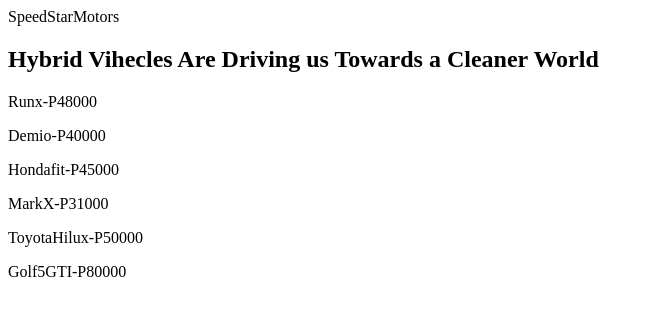
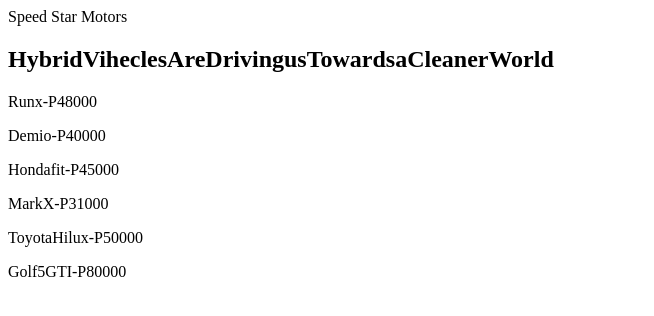
Before and after one commit to mjsebina/Speed-Star-Motors, a plain HTML site: page index.html in a window 1280 px wide. Shown: the whole page, without its empty margins (0-654 px from the left). Drawn offline with Linux system fonts and the light colour scheme.

Commit message:
Update index.html

```diff
--- a/index.html
+++ b/index.html
@@ -1,6 +1,6 @@
 <html>
-<head>SpeedStarMotors</head>
-<h2>Hybrid Vihecles Are Driving us Towards a Cleaner World</h2>
+<head>Speed Star Motors</head>
+<h2>HybridViheclesAreDrivingusTowardsaCleanerWorld</h2>
 <p>Runx-P48000</P>
 <p>Demio-P40000</p>
 <p>Hondafit-P45000</p>
```
